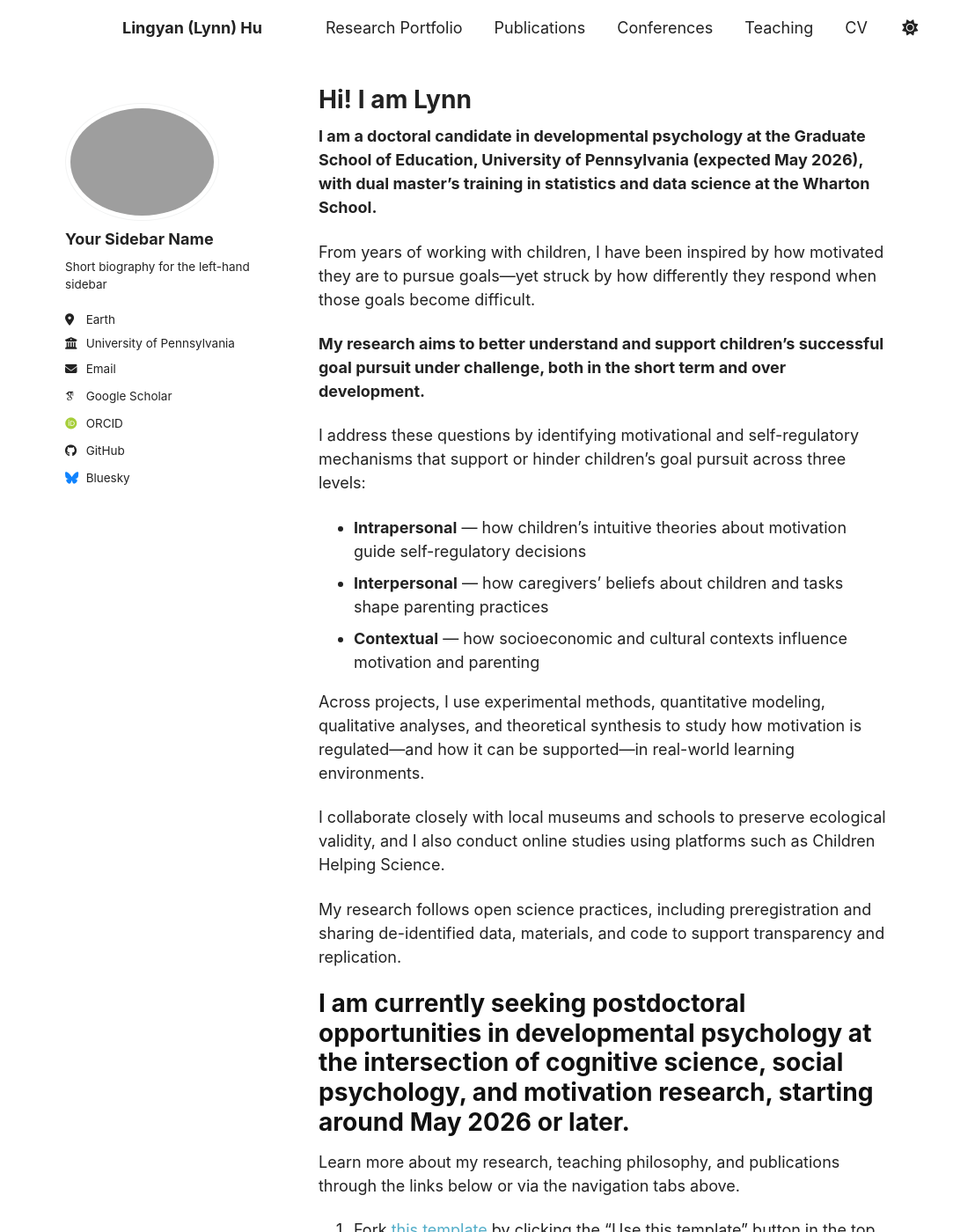
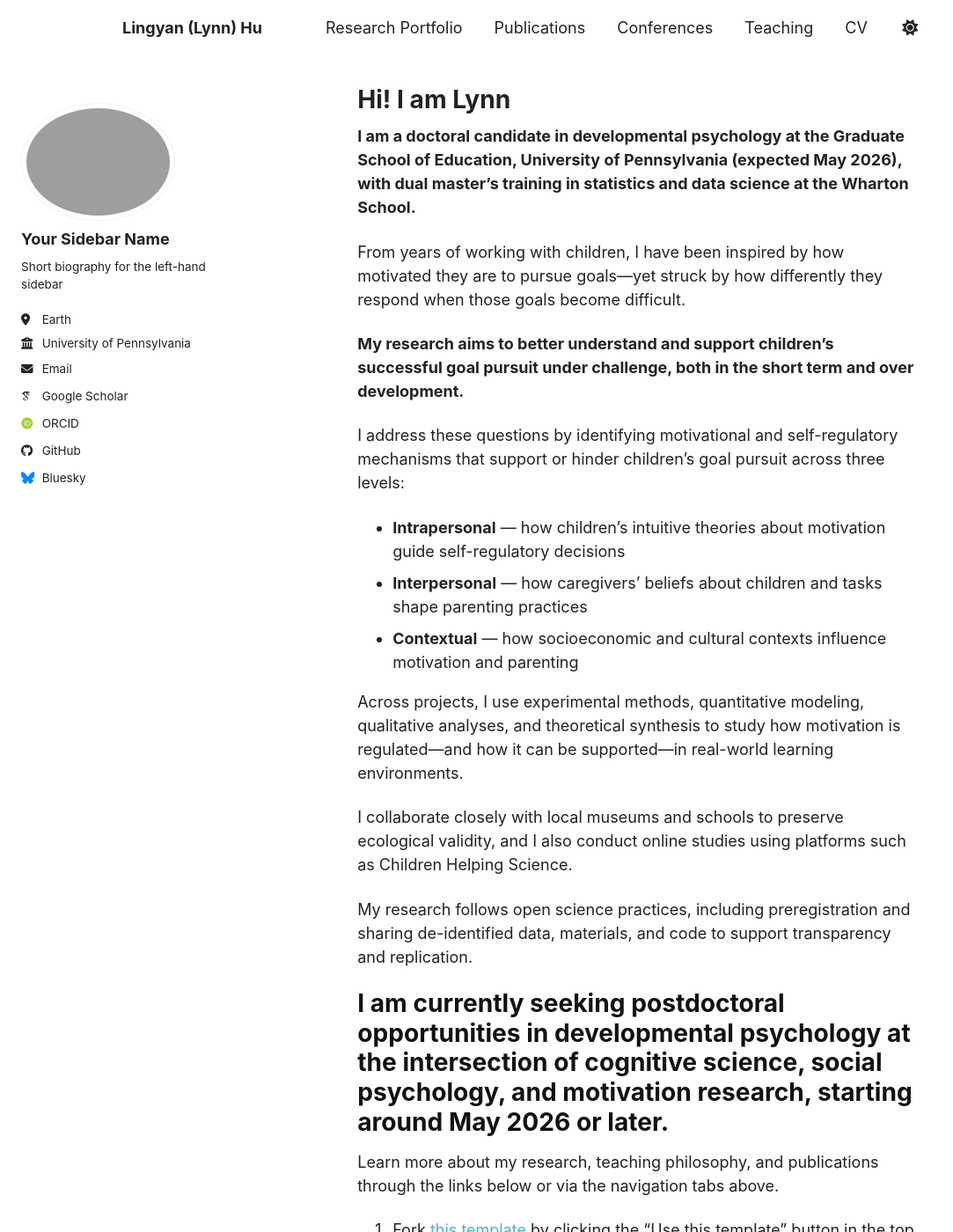
Before and after one commit to lingyh904/lingyh904.github.io, a Jekyll site: the page built from _pages/about.md, in a window 1280 px wide and 1400 px high. Shown: the whole window at 88% size, without its empty margins (0-1083 px from the left). Built offline with Jekyll 4.4.1, drawn with Linux system fonts in a browser that asks for light colours; some web fonts are replaced; a script bundle is joined from its source files by our own code; library files that are not in the unit come from our copies.

Commit message:
Update custom.html

```diff
--- a/_includes/head/custom.html
+++ b/_includes/head/custom.html
@@ -112,32 +112,40 @@
 /* Mika-like spacing, compatible with Minimal Mistakes float layout */
 @media (min-width: 900px) {
 
-  /* Overall page width (gives room for wider text) */
+  /* Make sure the main area can actually grow */
   #main {
-    max-width: 1180px !important;   /* try 1150–1250 */
+    max-width: 1400px !important;   /* keep your value */
     margin-left: auto !important;
     margin-right: auto !important;
     padding-left: 24px !important;
     padding-right: 24px !important;
   }
 
-  /* Sidebar width (matches Mika) */
+  /* Sidebar stays fixed */
   #main .sidebar {
     width: 260px !important;
   }
 
-  /* Space between sidebar and main article */
-  #main .page {
-    margin-left: 240px !important;  /* 260 sidebar + 100 gap */
+  /* IMPORTANT: remove any width constraints on the article wrappers */
+  #main .page,
+  #main .page__inner-wrap,
+  #main .page__content {
+    max-width: none !important;
     width: auto !important;
-    max-width: none !important;
   }
 
-  /* 🔑 THIS is what makes the words spread out */
-  #main .page__content {
-    max-width: none !important;    /* try 860–940 */
+  /* Reduce the left offset so the content can use more width */
+  #main .page {
+    margin-left: 330px !important;  /* 260 sidebar + ~70 gap (Mika-ish) */
+  }
+
+  /* Remove extra inner padding that can make the text look “narrow” */
+  #main .page__inner-wrap {
+    padding-left: 0 !important;
+    padding-right: 0 !important;
   }
 }
+
 
 </style>
 
```
